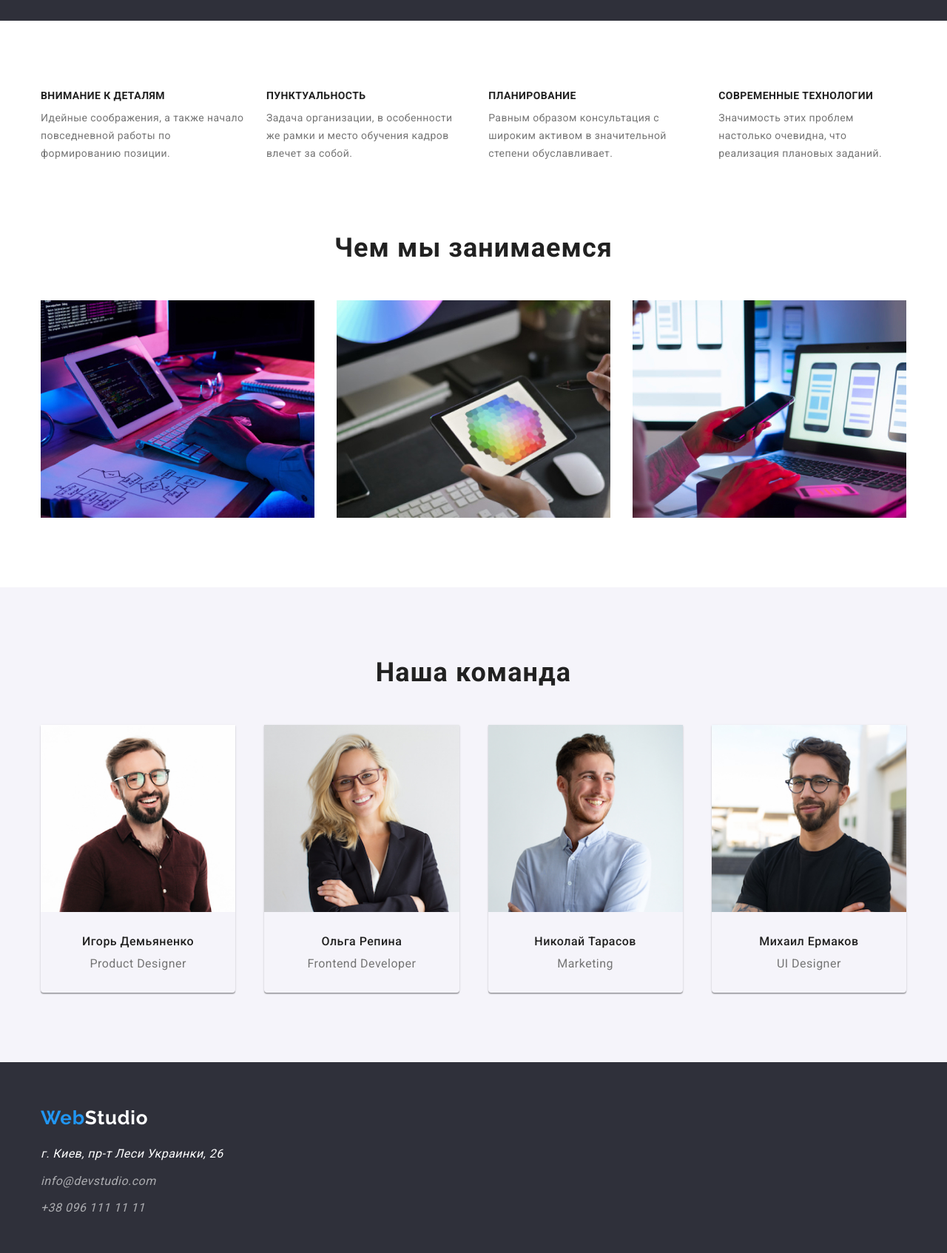
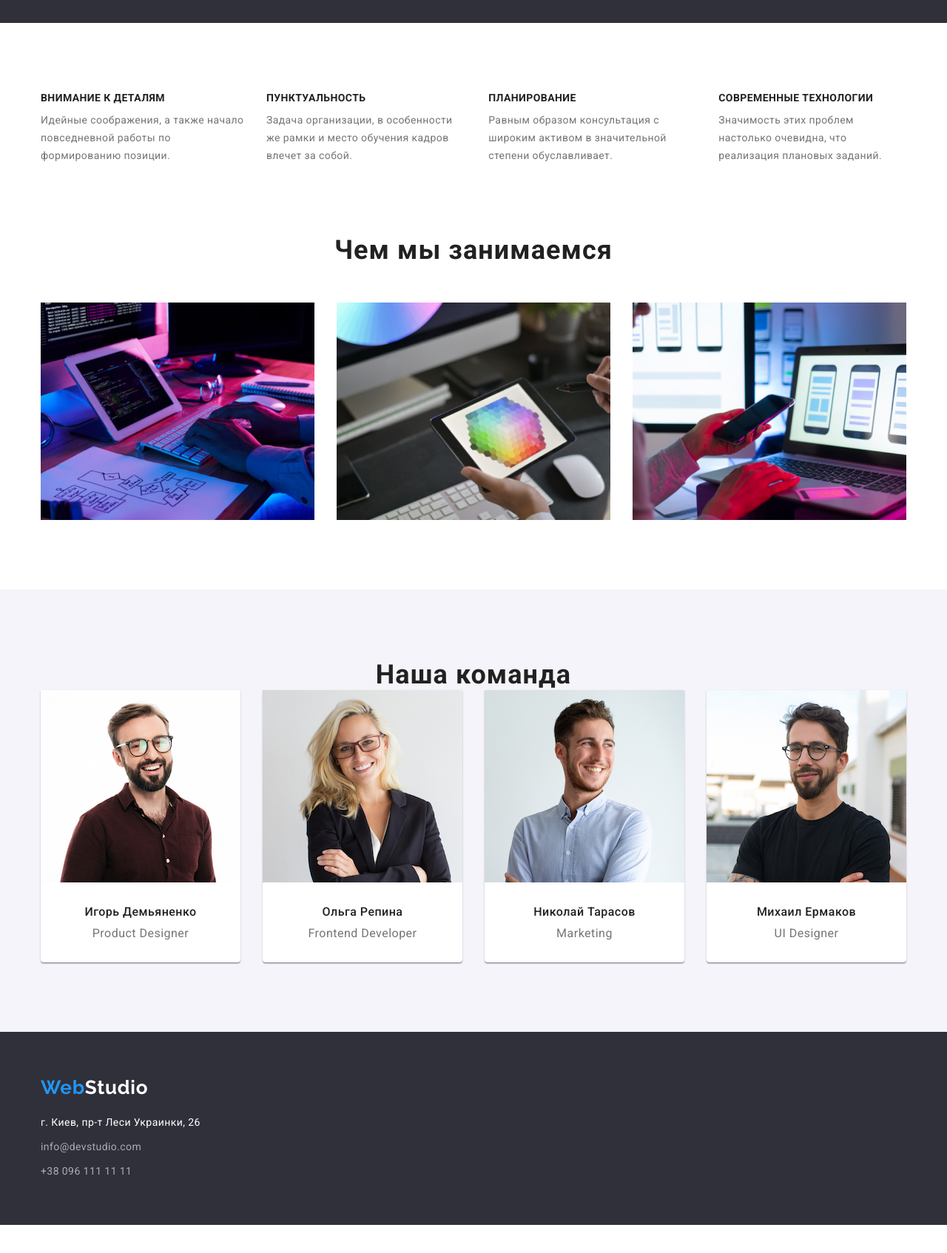
Before and after one commit to Victor-Kustov/goit-markup-hw-03, a plain HTML site: page index.html in a window 1280 px wide. Shown: the part 640-2334 px from the top of the page at 74% size. After the commit the page ends 2296 px from the top, so only its background shows below. Drawn offline with nearby package versions, Linux system fonts and the light colour scheme.

Commit message:
правки от ментора

```diff
--- a/css/styles.css
+++ b/css/styles.css
@@ -103,6 +103,10 @@ img {
 
 /* -----------------HEADER--------------- */
 
+.header {
+  border-bottom: 1px solid var(--head-underline-color);
+}
+
 .header-list {
   display: flex;
   align-items: center;
@@ -117,10 +121,6 @@ img {
 .header-container {
   display: flex;
   align-items: center;
-  padding-top: 24px;
-  padding-bottom: 24px;
-
-  border-bottom: 1px solid var(--head-underline-color);
 }
 
 .header-logo {
@@ -154,6 +154,7 @@ img {
 }
 
 .header-link {
+  display: block;
   font-weight: 500;
   font-size: 14px;
   line-height: 1.14;
@@ -182,8 +183,8 @@ img {
 .address-mail:focus,
 .address-tel:hover,
 .address-tel:focus,
-.footer-address:hover,
-.footer-address:focus,
+.footer-link:hover,
+.footer-link:focus,
 .footer-mail:hover,
 .footer-mail:focus,
 .footer-tel:hover,
@@ -194,8 +195,7 @@ img {
 
 /* -----------------HERO---------------- */
 
-.hero-container {
-  width: 100%;
+.hero {
   padding-top: 200px;
   padding-bottom: 200px;
 
@@ -236,6 +236,10 @@ img {
 
 /* ---------------BENEFITS---------------- */
 
+.section {
+  padding: 94px 0;
+}
+
 .benefits-list-title {
   font-weight: 700;
   font-size: 14px;
@@ -244,7 +248,7 @@ img {
   text-transform: uppercase;
   color: var(--main-title-color);
 
-  padding-bottom: 10px;
+  margin-bottom: 10px;
 }
 
 .benefits-text {
@@ -255,9 +259,6 @@ img {
 
 .benefits-list {
   display: flex;
-  padding-top: 94px;
-  padding-bottom: 94px;
-  justify-content: space-between;
 }
 
 .benefits-item:not(:last-child) {
@@ -265,6 +266,10 @@ img {
 }
 
 /* ------------BUSINESS----------------- */
+
+.business-section {
+  padding-top: 0;
+}
 
 .business-title,
 .team-title {
@@ -277,7 +282,7 @@ img {
 }
 
 .business-title {
-  padding-bottom: 50px;
+  margin-bottom: 50px;
 }
 
 .business-container {
@@ -286,11 +291,10 @@ img {
 
 .business-list {
   display: flex;
-  justify-content: center;
 }
 
 .business-item:not(:last-child) {
-  padding-right: 30px;
+  margin-right: 30px;
 }
 
 /* -------------TEAM------------------ */
@@ -305,9 +309,6 @@ img {
   text-align: center;
   letter-spacing: 0.03em;
   color: var(--main-title-color);
-
-  margin-top: 30px;
-  margin-bottom: 10px;
 }
 
 .team-text {
@@ -315,69 +316,62 @@ img {
   line-height: 1.19;
   text-align: center;
   letter-spacing: 0.03em;
-}
 
-.team-container {
-  padding-top: 94px;
-  padding-bottom: 94px;
+  padding-top: 10px;
 }
 
 .team-list {
   display: flex;
-  justify-content: center;
 }
 
 .team-item {
-  padding-bottom: 30px;
+  background-color: #ffffff;
   box-shadow: 0px 1px 3px rgba(0, 0, 0, 0.12), 0px 1px 1px rgba(0, 0, 0, 0.14),
     0px 2px 1px rgba(0, 0, 0, 0.2);
   border-radius: 0px 0px 4px 4px;
 }
 
 .team-item:not(:last-child) {
-  margin-right: 39px;
+  margin-right: 30px;
 }
 
-.team-title {
-  margin-bottom: 50px;
+.team-team {
+  padding: 30px 0;
 }
 
 /* --------------FOOTER---------------- */
 
-.address {
+.footer {
+  padding-top: 60px;
+  padding-bottom: 60px;
+}
+
+.footer-link {
   font-style: normal;
   font-size: 14px;
-}
-
-.footer-address {
   line-height: 1.71;
   letter-spacing: 0.03em;
   color: var(--second-text-color);
 
   display: block;
-  margin-bottom: 9px;
 }
 
 .footer-mail,
 .footer-tel {
+  font-style: normal;
+  font-size: 14px;
   line-height: 1.71;
   letter-spacing: 0.03em;
   color: var(--third-text-color);
 }
 
-.footer-mail {
-  display: block;
-  margin-bottom: 9px;
-}
-
-.footer-container {
-  padding-top: 60px;
-  padding-bottom: 60px;
-}
-
 .footer-logo {
   display: block;
   margin-bottom: 20px;
+}
+
+.footer-item {
+  margin-bottom: 9px;
 }
 
 /* portfolio page classes */
@@ -390,6 +384,7 @@ img {
 
   font-weight: 500;
   font-size: 16px;
+  line-height: 1.62;
   letter-spacing: 0.03em;
   color: var(--main-button-color);
   background: #f5f4fa;
@@ -414,20 +409,13 @@ img {
 
 /* --------------portfolio-------------- */
 
-.portfolio {
-  margin-top: 94px;
-  margin-bottom: 94px;
-}
-
 .portfolio-list {
   display: flex;
-  justify-content: center;
   flex-wrap: wrap;
-
-  color: inherit;
 }
 
 .portfolio-item {
+  border-bottom: 1px solid var(--portfolio-border-color);
   margin-right: 30px;
   margin-bottom: 30px;
 }
@@ -447,9 +435,7 @@ img {
   letter-spacing: 0.06em;
   color: var(--main-title-color);
 
-  margin-top: 20px;
   margin-bottom: 4px;
-  padding-left: 24px;
 }
 
 .portfolio-text {
@@ -457,11 +443,12 @@ img {
   font-size: 16px;
   line-height: 1.87;
   letter-spacing: 0.03em;
-
-  padding-left: 24px;
 }
 
 .portfolio-link {
   display: block;
-  border-bottom: 1px solid var(--portfolio-border-color);
 }
+
+.portfolio-div {
+  padding: 20px 24px;
+}
--- a/index.html
+++ b/index.html
@@ -42,13 +42,13 @@
         </div>
     </header>
     <main>
-        <section class="hero hero-container">
+        <section class="hero">
             <div class="container">
                 <h1 class="hero-title">Эффективные решения для вашего бизнеса</h1>
                 <button class="hero-button button" type="button">Заказать услугу</button>
             </div>
         </section>
-        <section class="benefits">
+        <section class="section">
             <div class="container">
 
                 <!-- это будет невидимый заголовок второго уровня -->
@@ -85,68 +85,74 @@
                 </ul>
             </div>
         </section>
-        <section class="business">
-            <div class="container business-container">
+        <section class="section business-section">
+            <div class="container">
                 <h2 class="business-title">Чем мы занимаемся</h2>
                 <ul class="list business-list">
                     <li class="business-item">
-                        <a class="link business-link" href="#" target="_blank" rel="noopener noreferrer">
                         <img src="./images/img1.jpg" alt="Фото человек работает за компьютером" width="370" height="294">
-                        </a>
                     </li>
                     <li class="business-item">
-                        <a class="link business-link" href="#" target="_blank" rel="noopener noreferrer">
                         <img src="./images/img2.jpg" alt="Фото человек смотрит в телефон" width="370" height="294">
-                        </a>
                     </li>
                     <li class="business-item">
-                        <a class="link business-link" href="#" target="_blank" rel="noopener noreferrer">
                         <img src="./images/img3.jpg" alt="Фото человек смотрит в планшет" width="370" height="294">
-                        </a>
                     </li>
                 </ul>
             </div>
         </section>
-        <section class="team">
-            <div class="container team-container">
+        <section class="section team">
+            <div class="container">
                 <h2 class="team-title">Наша команда</h2>
                 <ul class="list team-list">
                     <li class="team-item">
                         <img src="./images/photo1.jpg" alt="Product Designer" width="270" height="280">
+                        <div class="team-team">
                             <h3 class="team-list-title">Игорь Демьяненко</h3>
                             <p class="team-text" lang="en">Product Designer</p>
+                        </div>
                     </li>
                     <li class="team-item">
                         <img src="./images/photo2.jpg" alt="Frontend Developer" width="270" height="280">
+                        <div class="team-team">
                             <h3 class="team-list-title">Ольга Репина</h3>
                             <p class="team-text" lang="en">Frontend Developer</p>
+                        </div>
                     </li>
                     <li class="team-item">
                         <img src="./images/photo3.jpg" alt="Marketing" width="270" height="280">
+                        <div class="team-team">
                             <h3 class="team-list-title">Николай Тарасов</h3>
                             <p class="team-text" lang="en">Marketing</p>
+                        </div>
                     </li>
                     <li class="team-item">
                         <img src="./images/photo4.jpg" alt="UI Designer" width="270" height="280">
+                        <div class="team-team">
                             <h3 class="team-list-title">Михаил Ермаков</h3>
                             <p class="team-text" lang="en">UI Designer</p>
+                        </div>
                     </li>
                 </ul>
             </div>
         </section>
     </main>
     <footer class="footer">
-        <div class="container footer-container">
+        <div class="container">
             <a class="link footer-logo" href="#">Web<span class="footer-logo-color">Studio</span></a>
-            <address>
+            <address style="footer-address">
                 <ul class="list footer-list">
-                    <li>
-                        <a class="link footer-address" href="https://goo.gl/maps/NmV2bP52EN1xxGEw7" rel="noopener noreferrer">
+                    <li class="footer-item">
+                        <a class="link footer-link" href="https://goo.gl/maps/NmV2bP52EN1xxGEw7" rel="noopener noreferrer">
                             г. Киев, пр-т Леси Украинки, 26
                         </a>
                     </li>
-                    <li><a class="link footer-mail" href="mailto:info@devstudio.com">info@devstudio.com</a></li>
-                    <li><a class="link footer-tel" href="tel:+380961111111">+38 096 111 11 11</a></li>
+                    <li class="footer-item">
+                        <a class="link footer-mail" href="mailto:info@devstudio.com">info@devstudio.com</a>
+                    </li>
+                    <li>
+                        <a class="link footer-tel" href="tel:+380961111111">+38 096 111 11 11</a>
+                    </li>
                 </ul>
             </address>
         </div>
```
Also changed, not shown: portfolio.html (+30 -9 lines). Lines whose indentation alone changed are shown as unchanged.
